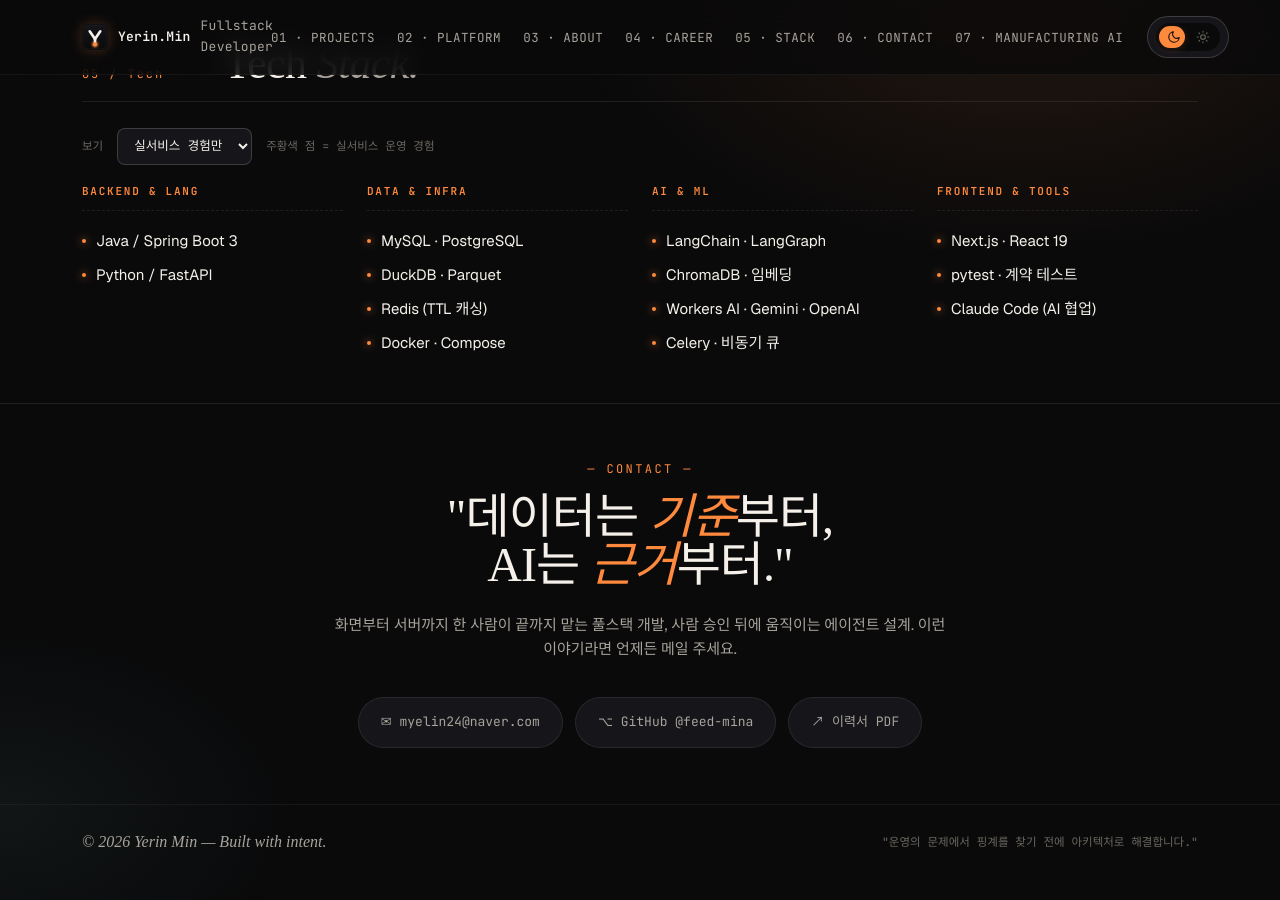
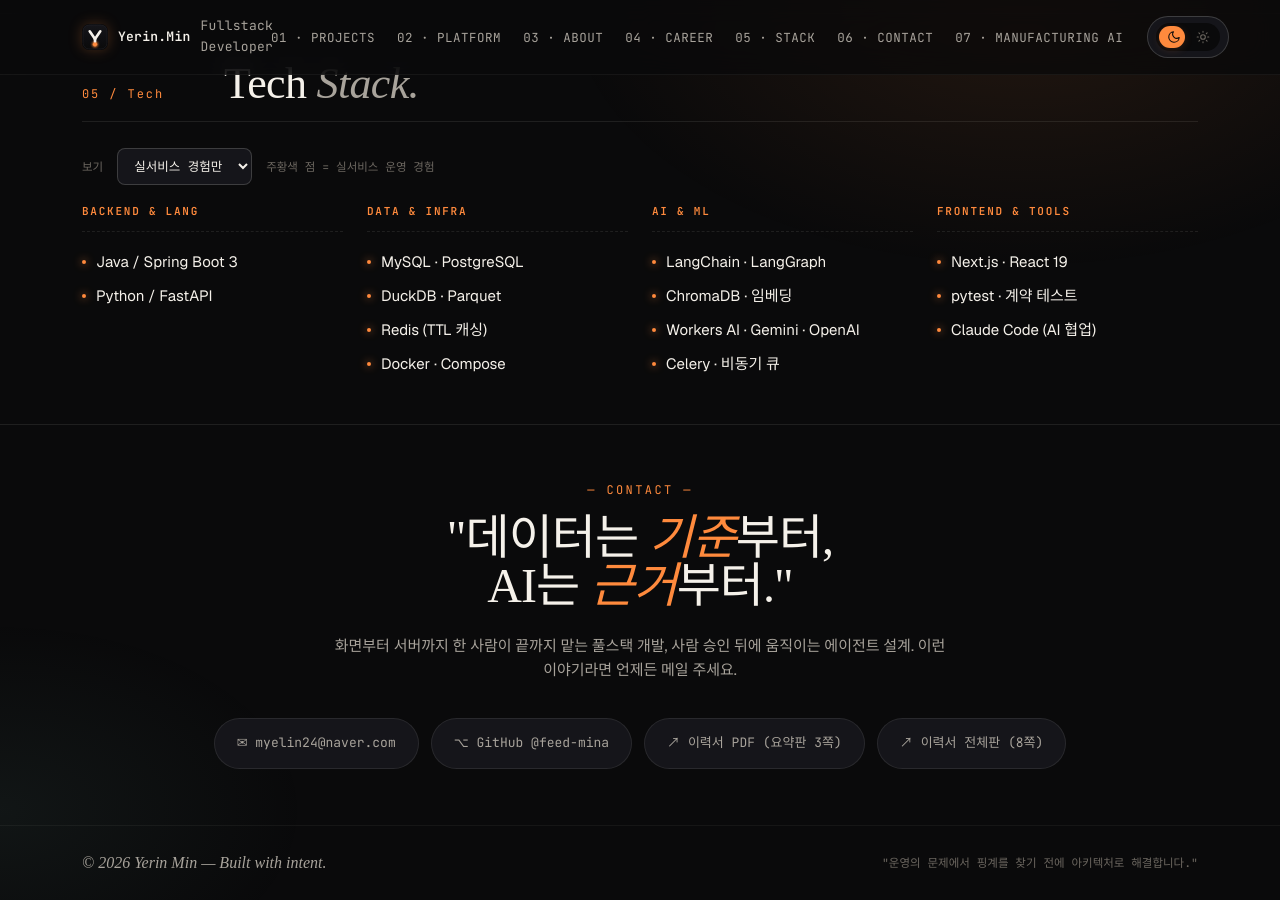
Before and after one commit to feed-mina/feed-mina.github.io, a Jekyll site: the page index.html, which Jekyll copies as it is, in a window 1280 px wide and 900 px high, scrolled down 3592 px. Built offline with Jekyll 4.4.1, drawn with Linux system fonts in a browser that asks for light colours; some web fonts are replaced; before the commit the page ends 4471 px from its top, so only the background shows below that; some of the changed text lies outside the part shown.

Commit message:
이력서 PDF 교체 (요약판 3쪽) + 전체판 8쪽 추가, 링크 두 곳 갱신
Resume 저장소 resume/build_resume.py에서 생성한 2026-10-05 판. 옛 PDF(2026-07-17)의 "융합형"·HA 보장·무결성 100%·3년 차·이메일 오타·전화·집 주소를 제거하고 이볼빅스 경력을 넣었다.

Co-Authored-By: Claude Fable 5.1 <noreply@anthropic.com>
Claude-Session: https://claude.ai/code/session_01VXQYr7i5R1LobXkEf9Ybj3

```diff
--- a/index.html
+++ b/index.html
@@ -1319,7 +1319,7 @@
         <dl class="signal-list">
           <li><dt>Base</dt><dd>Seoul, KR</dd></li>
           <li><dt>Status</dt><dd><span style="color:var(--mint);">●</span> Open to work</dd></li>
-          <li><dt>이력서</dt><dd><a href="assets/resume-yerin-min.pdf" target="_blank" rel="noopener">PDF ↗</a></dd></li>
+          <li><dt>이력서</dt><dd><a href="assets/resume-yerin-min.pdf" target="_blank" rel="noopener">PDF 요약판 (3쪽) ↗</a> · <a href="assets/resume-yerin-min-full.pdf" target="_blank" rel="noopener">전체판 (8쪽) ↗</a></dd></li>
         </dl>
       </aside>
     </div>
@@ -1438,7 +1438,8 @@
     <div class="contact-links">
       <a href="mailto:myelin24@naver.com">✉  myelin24@naver.com</a>
       <a href="https://github.com/feed-mina" target="_blank" rel="noopener">⌥  GitHub @feed-mina</a>
-      <a href="assets/resume-yerin-min.pdf" target="_blank" rel="noopener">↗  이력서 PDF</a>
+      <a href="assets/resume-yerin-min.pdf" target="_blank" rel="noopener">↗  이력서 PDF (요약판 3쪽)</a>
+      <a href="assets/resume-yerin-min-full.pdf" target="_blank" rel="noopener">↗  이력서 전체판 (8쪽)</a>
     </div>
   </div>
 </section>
```
Also changed, not shown: 2 other files.
